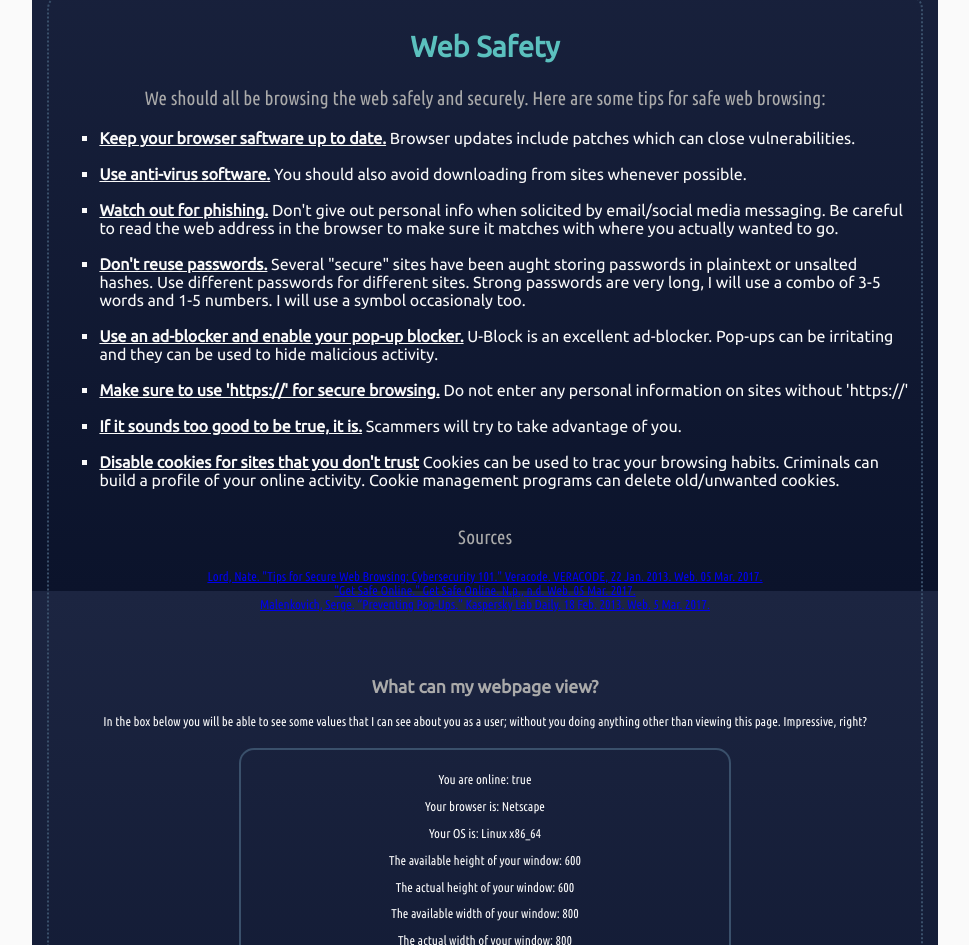
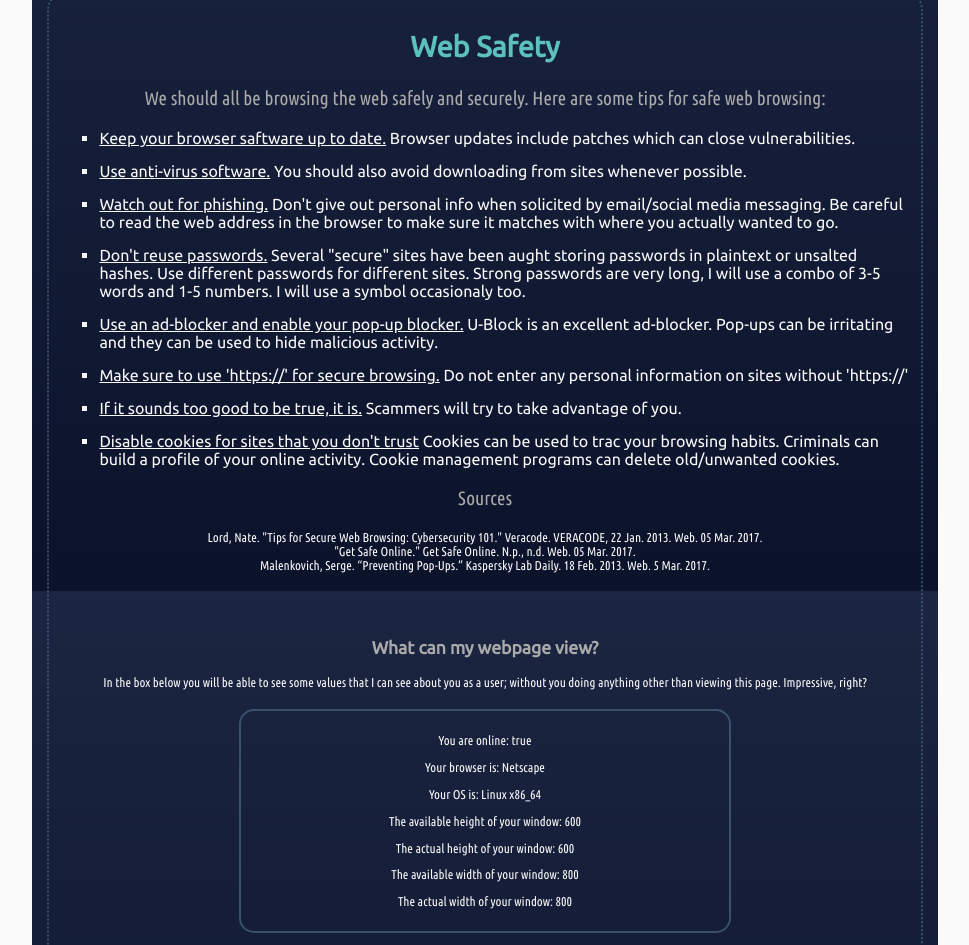
Before and after one commit to mckennah/mckennah.github.io, a plain HTML site: page index.html in a window 1280 px wide. Shown: the part 431-1376 px from the top of the page, without its empty margins (155-1124 px from the left). Drawn offline with Linux system fonts and the light colour scheme; a script that the page names is missing.

Commit message:
some CSS stuff

```diff
--- a/css/global.css
+++ b/css/global.css
@@ -121,11 +121,27 @@ h2 > a:hover
 .subtitle
 {
 	font-size: 1.1em;
+	color: #235b5a;
 }
 .WSafety
 {
 	font-size: 1.2em;
 	color: #aaaaaa;
+}
+a.WS:link
+{
+	color: #fafafa;
+	text-decoration: none;
+}
+a.WS:visited
+{
+	color: #5bc0be;
+	text-decoration: none;
+}
+a.WS:hover
+{
+	color: #5bc0be;
+	text-decoration: underline;
 }
 .spacing
 {
@@ -141,7 +157,10 @@ h2 > a:hover
 {
 	list-style-type: square;
 }
-
+.ulSquare > li
+{
+	margin-bottom: 15px;
+}
 .clearfix
 {
 	zoom: 1;
--- a/index.html
+++ b/index.html
@@ -80,33 +80,33 @@
 <h2>Web Safety </h2>
 <p class ="WSafety"> We should all be browsing the web safely and securely. Here are some tips for safe web browsing:
 	<ul class="ulSquare">
-		<li><b><u>Keep your browser saftware up to date.</u></b>
-					Browser updates include patches which can close vulnerabilities.</li><br>
-		<li><b><u>Use anti-virus software.</u></b>
-					You should also avoid downloading from sites whenever possible.</li><br>
-		<li><b><u>Watch out for phishing.</u></b>
+		<li><u>Keep your browser saftware up to date.</u>
+					Browser updates include patches which can close vulnerabilities.</li>
+		<li><u>Use anti-virus software.</u>
+					You should also avoid downloading from sites whenever possible.</li>
+		<li><u>Watch out for phishing.</u>
 					Don't give out personal info when solicited by email/social media messaging. Be careful to read the
-					web address in the browser to make sure it matches with where you actually wanted to go.</li><br>
-		<li><b><u>Don't reuse passwords.</u></b>
+					web address in the browser to make sure it matches with where you actually wanted to go.</li>
+		<li><u>Don't reuse passwords.</u>
 					Several "secure" sites have been aught storing passwords in plaintext or unsalted hashes.
 					Use different passwords for different sites. Strong passwords are very long, I will use a combo of 3-5 words and 1-5 numbers. I will
-					use a symbol occasionaly too.</li><br>
-		<li><b><u>Use an ad-blocker and enable your pop-up blocker.</u></b>
+					use a symbol occasionaly too.</li>
+		<li><u>Use an ad-blocker and enable your pop-up blocker.</u>
 					U-Block is an excellent ad-blocker. Pop-ups can be irritating and they can be used to
-					hide malicious activity.</li><br>
-		<li><b><u>Make sure to use 'https://' for secure browsing.</u></b>
-					Do not enter any personal information on sites without 'https://'</li><br>
-		<li><b><u>If it sounds too good to be true, it is.</u></b>
-					Scammers will try to take advantage of you.</li><br>
-		<li><b><u>Disable cookies for sites that you don't trust</u></b>
+					hide malicious activity.</li>
+		<li><u>Make sure to use 'https://' for secure browsing.</u>
+					Do not enter any personal information on sites without 'https://'</li>
+		<li><u>If it sounds too good to be true, it is.</u>
+					Scammers will try to take advantage of you.</li>
+		<li><u>Disable cookies for sites that you don't trust</u>
 					Cookies can be used to trac your browsing habits. Criminals can build a
-					profile of your online activity. Cookie management programs can delete old/unwanted cookies.</li><br>
+					profile of your online activity. Cookie management programs can delete old/unwanted cookies.</li>
 	</ul>
 
 <p class="WSafety">Sources</p>
-<p> <a href="https://www.veracode.com/blog/2013/01/tips-for-secure-web-browsing-cybersecurity-101">Lord, Nate. "Tips for Secure Web Browsing: Cybersecurity 101." Veracode. VERACODE, 22 Jan. 2013. Web. 05 Mar. 2017.</a> <br>
-	<a href="https://www.getsafeonline.org/protecting-your-computer/safe-internet-use/">"Get Safe Online." Get Safe Online. N.p., n.d. Web. 05 Mar. 2017.</a> <br>
-	<a href="https://blog.kaspersky.com/preventing-pop-ups/1188/">Malenkovich, Serge. “Preventing Pop-Ups.” Kaspersky Lab Daily. 18 Feb. 2013. Web. 5 Mar. 2017.</a> <br>
+<p> <a class="WS" href="https://www.veracode.com/blog/2013/01/tips-for-secure-web-browsing-cybersecurity-101">Lord, Nate. "Tips for Secure Web Browsing: Cybersecurity 101." Veracode. VERACODE, 22 Jan. 2013. Web. 05 Mar. 2017.</a> <br>
+	<a class="WS" href="https://www.getsafeonline.org/protecting-your-computer/safe-internet-use/">"Get Safe Online." Get Safe Online. N.p., n.d. Web. 05 Mar. 2017.</a> <br>
+	<a class="WS" href="https://blog.kaspersky.com/preventing-pop-ups/1188/">Malenkovich, Serge. “Preventing Pop-Ups.” Kaspersky Lab Daily. 18 Feb. 2013. Web. 5 Mar. 2017.</a> <br>
 </p>
 <br><br>
 <h3>What can my webpage view?</h3>
```
